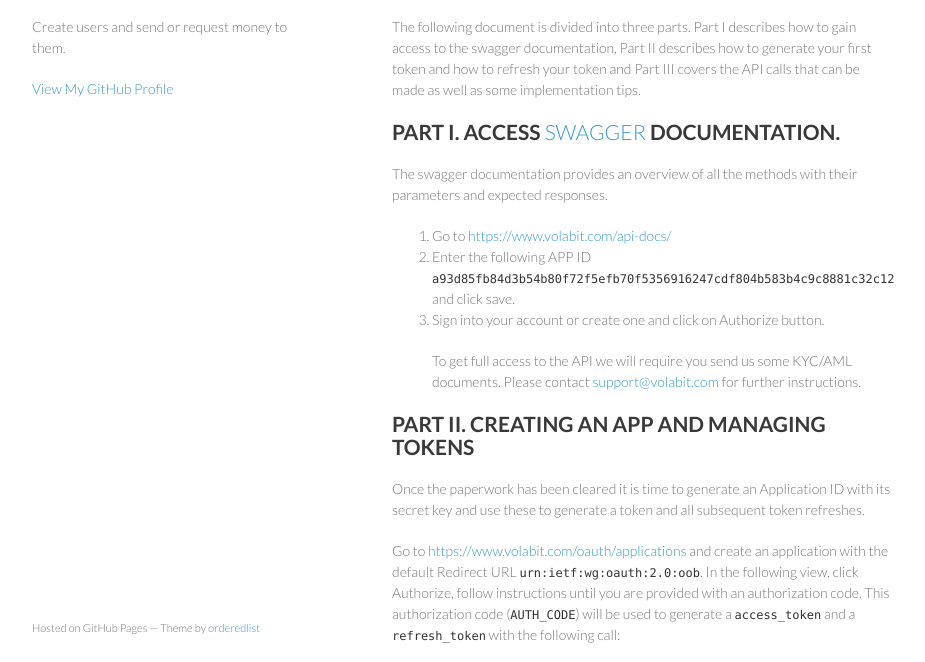
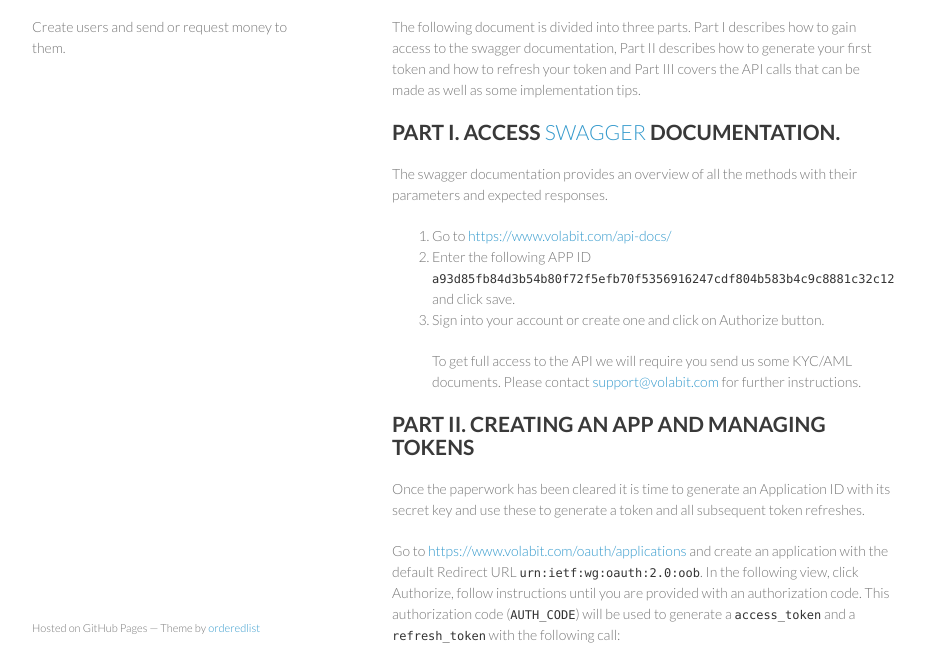
Before and after one commit to coincovemx/coincovemx.github.io, a plain HTML site: page index.html in a window 1280 px wide. Shown: the part 93-755 px from the top of the page, without its empty margins (178-1103 px from the left). Drawn offline with Linux system fonts and the light colour scheme.

Commit message:
Remove view on github

```diff
--- a/index.html
+++ b/index.html
@@ -17,10 +17,6 @@
       <header>
         <h1>Volabit API</h1>
         <p>Create users and send or request money to them.</p>
-
-
-        <p class="view"><a href="https://github.com/coincovemx">View My GitHub Profile</a></p>
-
       </header>
       <section>
         <h1>
```
